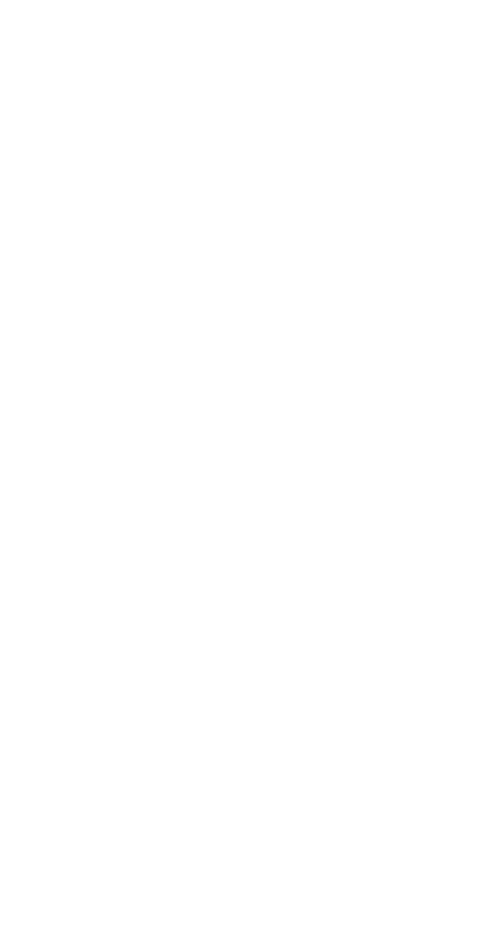
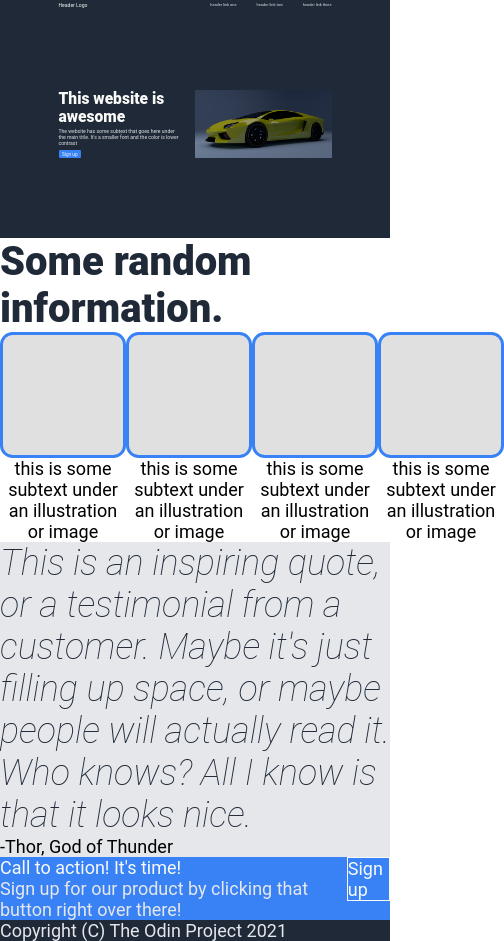
Before and after one commit to dcraig327/landing-page, a plain HTML site: page index.html in a window 390 px wide. Shown: the whole page, 504 px wide, since content can reach past the window. Before the commit the page ends 844 px from the top, so only its background shows below. Drawn offline with Linux system fonts and the light colour scheme.

Commit message:
header complete
header is ultra-responsive, only using vw as measurements

```diff
--- a/index.html
+++ b/index.html
@@ -2,7 +2,99 @@
 <html lang="en">
   <head>
     <meta charset="UTF-8" />
+    <link rel="stylesheet" href="styles/style.css" />
     <title>Landing Page</title>
   </head>
-  <body></body>
+  <body>
+    <div class="section-header">
+      <div class="section-header-logo">
+        <div class="header-logo">Header Logo</div>
+      </div>
+      <div class="section-header-links">
+        <div class="header-link">header link one</div>
+        <div class="header-link">header link two</div>
+        <div class="header-link">header link three</div>
+      </div>
+    </div>
+    <div class="section-hero">
+      <div class="section-hero-text">
+        <div class="hero-title">This website is awesome</div>
+        <div class="hero-subtext">
+          The website has some subtext that goes here under the main title. It's
+          a smaller font and the color is lower contrast
+        </div>
+        <div class="hero-button">Sign up</div>
+      </div>
+      <div class="section-hero-image">
+        <img
+          class="hero-image"
+          alt="this is a placeholder for an image"
+          src="images/car.jpg"
+        />
+      </div>
+    </div>
+    <div class="section-information-header">
+      <div class="information-header">Some random information.</div>
+    </div>
+    <div class="section-information-cards">
+      <div class="section-information-card">
+        <div
+          class="information-image"
+          alt="this is a placeholder for an image"
+        ></div>
+        <div class="information-image-subtext">
+          this is some subtext under an illustration or image
+        </div>
+      </div>
+      <div class="section-information-card">
+        <div
+          class="information-image"
+          alt="this is a placeholder for an image"
+        ></div>
+        <div class="information-image-subtext">
+          this is some subtext under an illustration or image
+        </div>
+      </div>
+      <div class="section-information-card">
+        <div
+          class="information-image"
+          alt="this is a placeholder for an image"
+        ></div>
+        <div class="information-image-subtext">
+          this is some subtext under an illustration or image
+        </div>
+      </div>
+      <div class="section-information-card">
+        <div
+          class="information-image"
+          alt="this is a placeholder for an image"
+        ></div>
+        <div class="information-image-subtext">
+          this is some subtext under an illustration or image
+        </div>
+      </div>
+    </div>
+    <div class="section-quote">
+      <div class="quote">
+        This is an inspiring quote, or a testimonial from a customer. Maybe it's
+        just filling up space, or maybe people will actually read it. Who knows?
+        All I know is that it looks nice.
+      </div>
+      <div class="quote-citation">-Thor, God of Thunder</div>
+    </div>
+    <div class="section-action">
+      <div class="section-action-text">
+        <div class="action-title">Call to action! It's time!</div>
+        <div class="action-subtext">
+          Sign up for our product by clicking that button right over there!
+        </div>
+      </div>
+      <div class="section-action-button">
+        <div class="action-button">Sign up</div>
+      </div>
+    </div>
+    <div class="section-footer">
+      <div class="footer-copyright">Copyright (C) The Odin Project 2021</div>
+    </div>
+  </body>
 </html>
--- /dev/null
+++ b/styles/style.css
@@ -0,0 +1,194 @@
+body {
+  margin: 0;
+  padding: 0;
+  font-family: Roboto;
+}
+/* header ***************************/
+.section-header {
+  margin: 0;
+  padding: 0.5vw 15vw;
+  background-color: #1f2937;
+  display: flex;
+  justify-content: space-between;
+}
+.section-header-logo {
+  margin: 0;
+  padding: 0;
+}
+.header-logo {
+  margin: 0;
+  padding: 0;
+  font-size: 1.3vw;
+  color: #f9faf8;
+}
+.section-header-links {
+  margin: 0;
+  padding: 0;
+  display: flex;
+  gap: 20px;
+}
+.header-link {
+  margin: 0;
+  padding: 0;
+  font-size: 1vw;
+  color: #e5e7eb;
+}
+/* hero ***************************/
+.section-hero {
+  margin: 0;
+  padding: 80px 15vw;
+  background-color: #1f2937;
+  display: flex;
+  justify-content: space-between;
+}
+.section-hero-text {
+  margin: 0;
+  padding: 0;
+  flex: 0 1 45%;
+  display: flex;
+  flex-direction: column;
+  justify-content: space-between;
+}
+.hero-title {
+  margin: 0;
+  padding: 0;
+  font-size: 4vw;
+  font-weight: 800;
+  color: #f9faf8;
+}
+.hero-subtext {
+  margin: 0;
+  padding: 0;
+  font-size: 1.3vw;
+  color: #e5e7eb;
+}
+.hero-button {
+  margin: 0.5vw 0 0;
+  padding: 0.4vw;
+  font-size: 1.2vw;
+  text-align: center;
+  color: #f9faf8;
+  width: 5vw;
+  border-radius: 5% / 15%;
+  background-color: #3882f6;
+}
+.section-hero-image {
+  margin: 0;
+  padding: 0;
+  flex: 0 0 50%;
+}
+.hero-image {
+  margin: 0;
+  padding: 0;
+  vertical-align: bottom;
+  width: 100%;
+  height: auto;
+}
+/* info ***************************/
+.section-information-header {
+  margin: 0;
+  padding: 0;
+  display: flex;
+  justify-content: center;
+  align-items: center;
+  font-size: 2.5em;
+  font-weight: 800;
+  color: #1f2937;
+}
+.information-header {
+  margin: 0;
+  padding: 0;
+}
+.section-information-cards {
+  margin: 0;
+  padding: 0;
+  display: flex;
+}
+.section-information-card {
+  margin: 0;
+  padding: 0;
+  display: flex;
+  flex-direction: column;
+  justify-items: center;
+  align-items: center;
+}
+.information-image {
+  margin: 0;
+  padding: 0;
+  width: 120px;
+  height: 120px;
+  border: 3px solid #3882f6;
+  border-radius: 10%;
+  background-color: #e0e0e0;
+}
+.information-image-subtext {
+  margin: 0;
+  padding: 0;
+  text-align: center;
+  font-size: 1.125em;
+}
+.section-quote {
+  margin: 0;
+  padding: 0;
+  background-color: #e5e7eb;
+}
+/* quote ***************************/
+.quote {
+  margin: 0;
+  padding: 0;
+  font-size: 2.25em;
+  font-weight: 100;
+  font-style: italic;
+  color: #1f2937;
+}
+.quote-citation {
+  margin: 0;
+  padding: 0;
+  font-size: 1.125em;
+}
+/* action ***************************/
+.section-action {
+  margin: 0;
+  padding: 0;
+  display: flex;
+  background-color: #3882f6;
+}
+.section-action-text {
+  margin: 0;
+  padding: 0;
+}
+.action-title {
+  margin: 0;
+  padding: 0;
+  color: #f9faf8;
+  font-size: 1.125em;
+}
+.action-subtext {
+  margin: 0;
+  padding: 0;
+  color: #e5e7eb;
+  font-size: 1.125em;
+}
+.section-action-button {
+  margin: 0;
+  padding: 0;
+}
+.action-button {
+  margin: 0;
+  padding: 0;
+  border: 1px solid #f9faf8;
+  color: #f9faf8;
+  font-size: 1.125em;
+}
+/* footer ***************************/
+.section-footer {
+  margin: 0;
+  padding: 0;
+  background-color: #1f2937;
+}
+.footer-copyright {
+  margin: 0;
+  padding: 0;
+  color: #e5e7eb;
+  font-size: 1.125em;
+}
```
Also changed, not shown: images/car.jpg (added).
